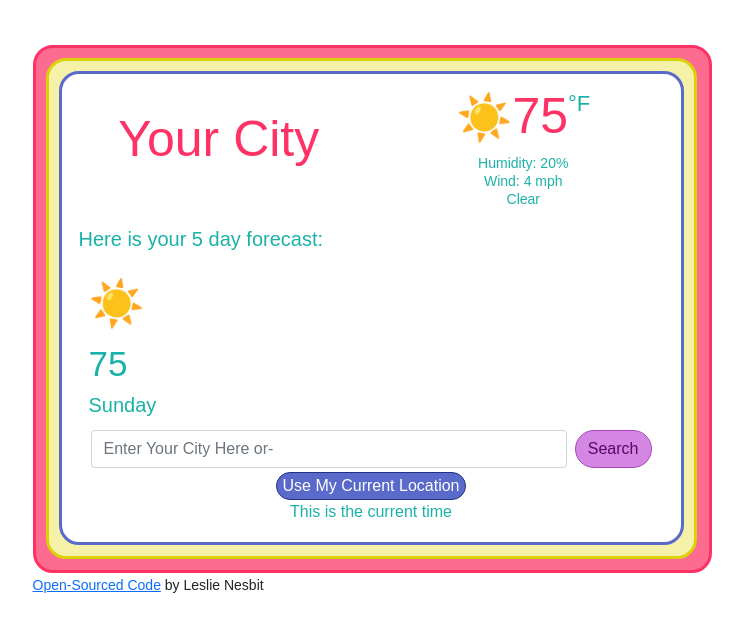
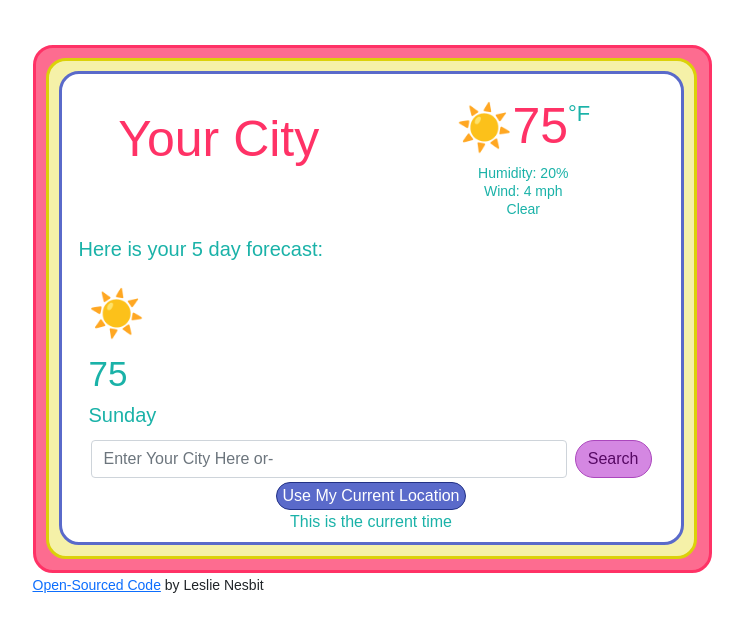
Before and after one commit to LeelooDawn/weather-react-app, a React (Create React App) app: page / in a window 1280 px wide. Shown: the top 632 px of the page, without its empty margins (268-1011 px from the left). Built offline with nearby package versions, Linux system fonts and the light colour scheme.

Commit message:
Added css to Current Temperature

```diff
--- a/src/App.js
+++ b/src/App.js
@@ -20,7 +20,6 @@ function App() {
                 </div>
               </div>
               <Forecast />
-
               <Search />
             </div>
           </div>
--- a/src/CurrentTemperature.css
+++ b/src/CurrentTemperature.css
@@ -1,3 +1,6 @@
+.Current {
+  margin-top: 10px;
+}
 .descriptors {
   line-height: 18px;
 }
--- a/src/CurrentTemperature.js
+++ b/src/CurrentTemperature.js
@@ -10,7 +10,7 @@ export default function CurrentTemperature() {
   };
 
   return (
-    <div className="CurrentTemperature">
+    <div className="Current">
       <ul>
         <li className="current-temp text-center">
           <span className="emojiIcon" role="img" aria-label="sunemoji">
```
